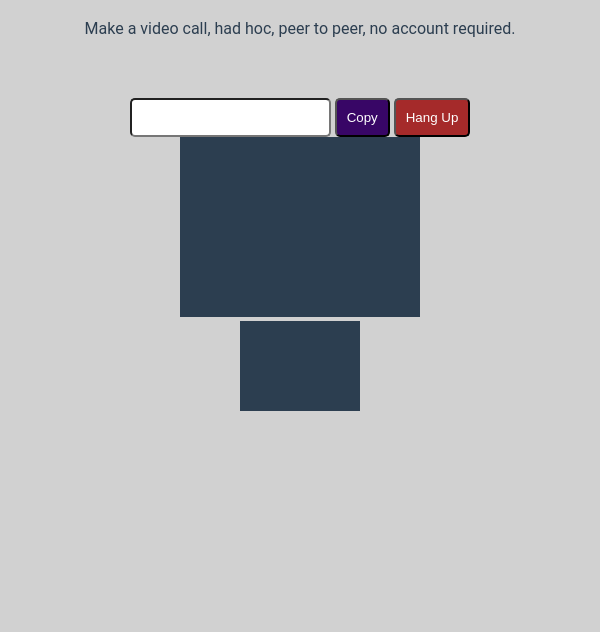
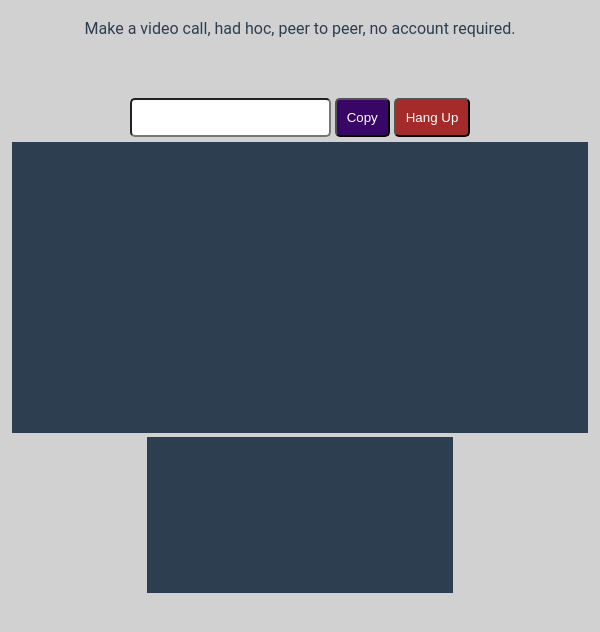
Before and after one commit to RafaelMalgor/WebRTCVideoCall, a website built with Vite: page index.html in a window 600 px wide. Both pictures are taken after a click on the button "Start Video Call". Shown: the part 62-694 px from the top of the page. Built offline with nearby package versions, Linux system fonts and the light colour scheme; some packages are replaced by stand-ins of ours; no server answers; a web font is replaced by a local one.

Commit message:
Added media query to make video bigger on phones

```diff
--- a/main.js
+++ b/main.js
@@ -92,6 +92,7 @@ answerButton.onclick = async () => {
     const callData = (await callDoc.get()).data();
 
     if (callData) {
+        callInput.value = callId;
         await startStreams();
         pc.onicecandidate = (event) => {
             event.candidate && answerCandidates.add(event.candidate.toJSON());
--- a/style.css
+++ b/style.css
@@ -68,18 +68,41 @@ color:red;
 }
 
 .local-video {
-  width: 20vw;
-  height: 15vw;
   background: #2c3e50;
+  padding: 3px;
 }
 
 .remote-video {
-  width: 40vw;
-  height: 30vw;
   background: #2c3e50;
+  padding: 3px;
+}
+
+@media only screen and (min-width: 600px){
+  .local-video {
+    width: 15vw;
+    background: #2c3e50;
+  }
+
+  .remote-video {
+    width: 40vw;
+    background: #2c3e50;
+  }
+}
+
+@media only screen and (max-width: 600px){
+  .local-video {
+    width: 50vw;
+    background: #2c3e50;
+  }
+
+  .remote-video {
+    width: 95vw;
+    background: #2c3e50;
+  }
 }
 
 .videos {
+  margin-top: 5px;
   display: flex;
   flex-direction: column;
   align-items: center;
```
